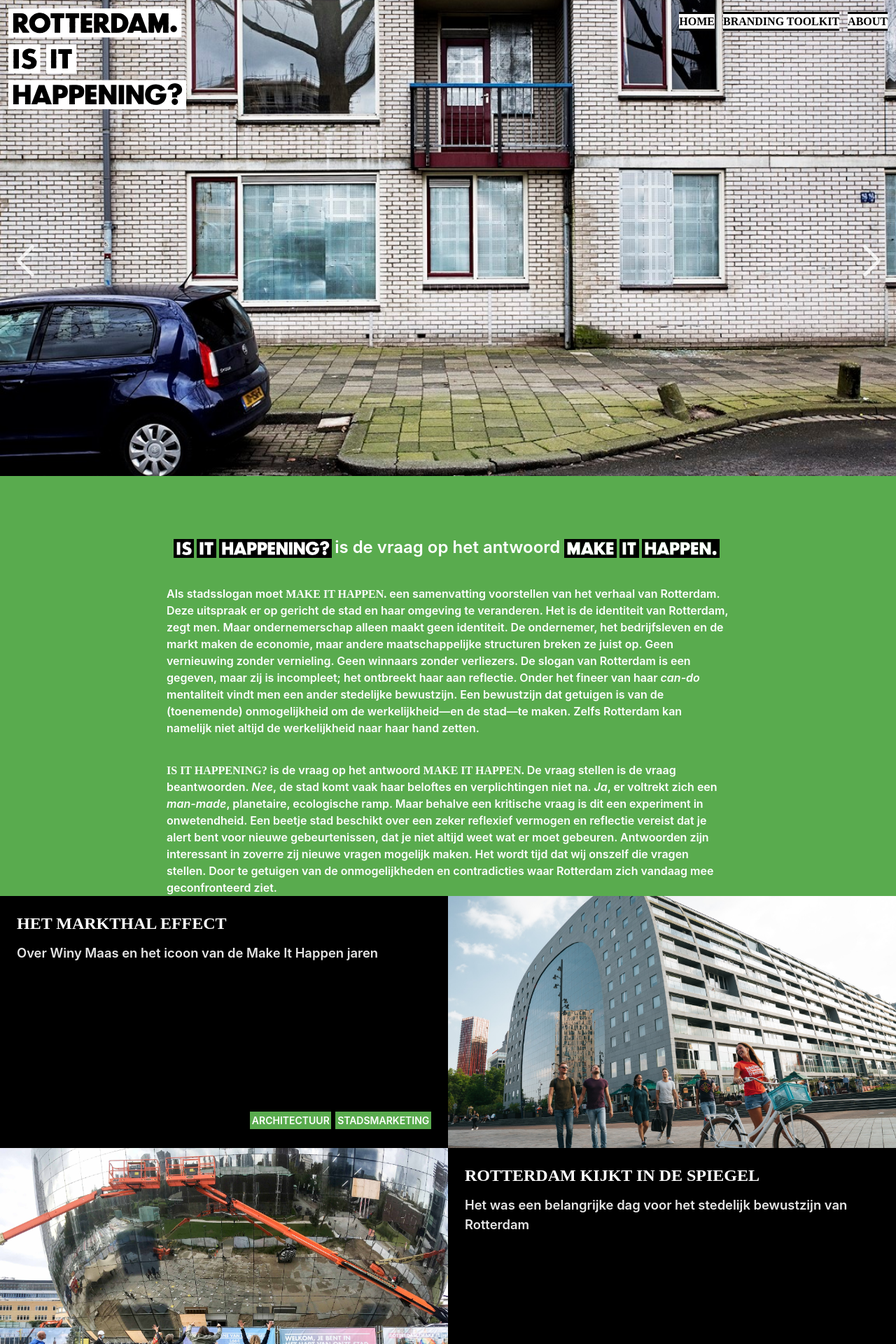
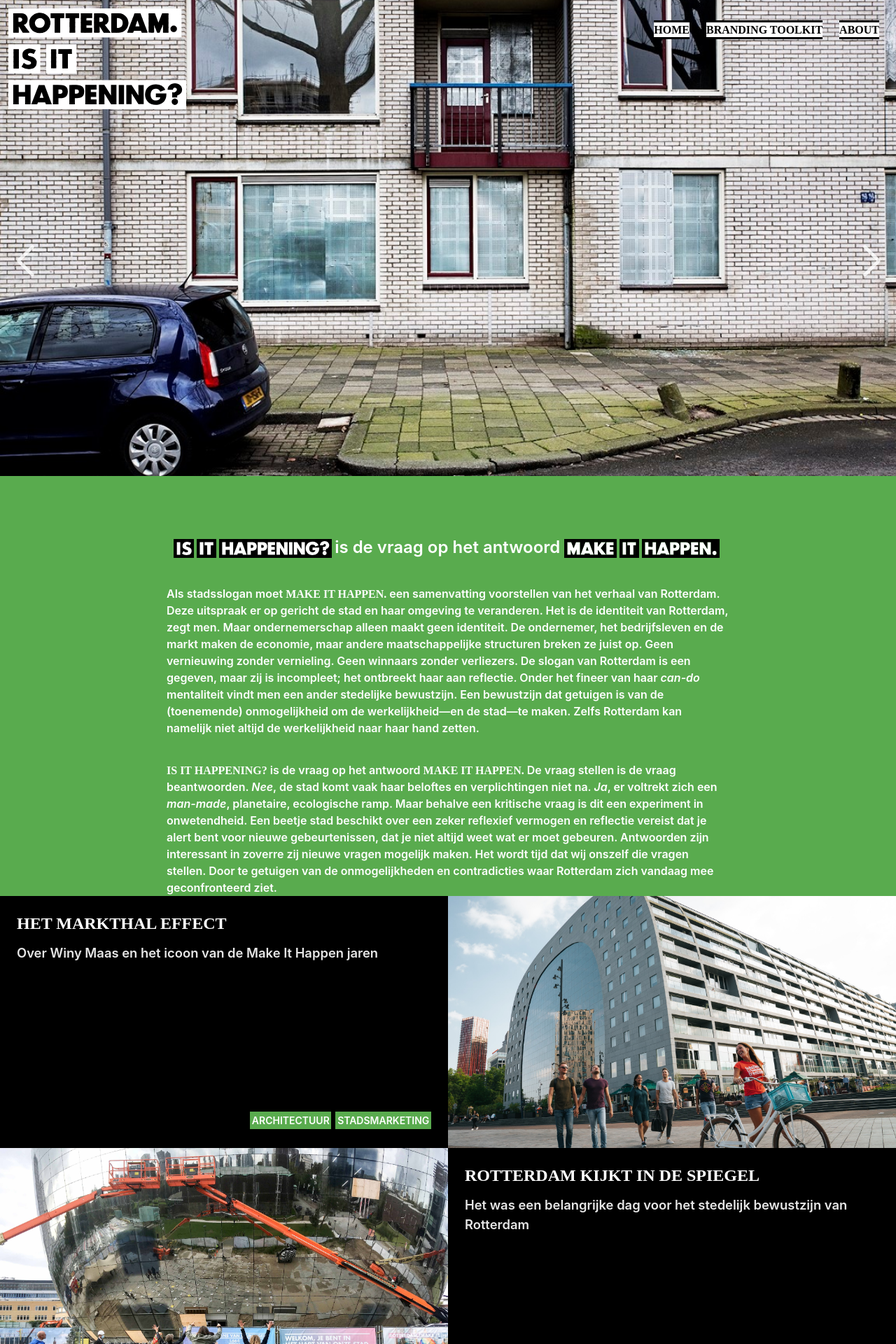
Before and after one commit to norealdirection/norealdirection.github.io, a Jekyll site: the page built from index.markdown, in a window 1280 px wide. Shown: the top 1920 px of the page at 70% size. Built offline with Jekyll 4.4.1, drawn with Linux system fonts in a browser that asks for light colours.

Commit message:
Update _layout.scss

```diff
--- a/_sass/minima/_layout.scss
+++ b/_sass/minima/_layout.scss
@@ -54,10 +54,10 @@
 		display: inline-block;
 		list-style-type: none;
 		background-color: white;
-		margin: 0;
-		&:not(:last-child) {
-			margin-right: $spacing-unit/2;
-		}
+		margin: $spacing-unit/2;
+		//&:not(:last-child) {
+		//	margin-right: $spacing-unit/2;
+		//}
 	}
 
 	.page-link-box {
```
